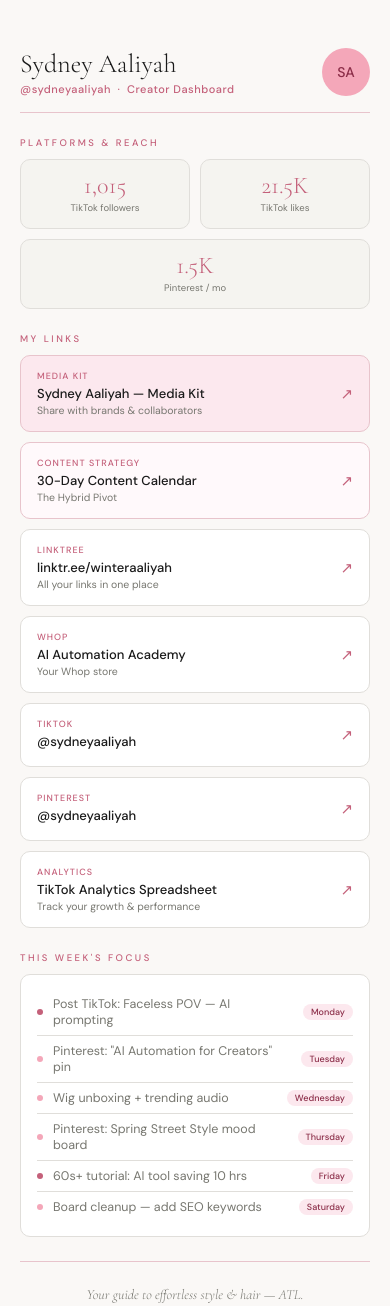
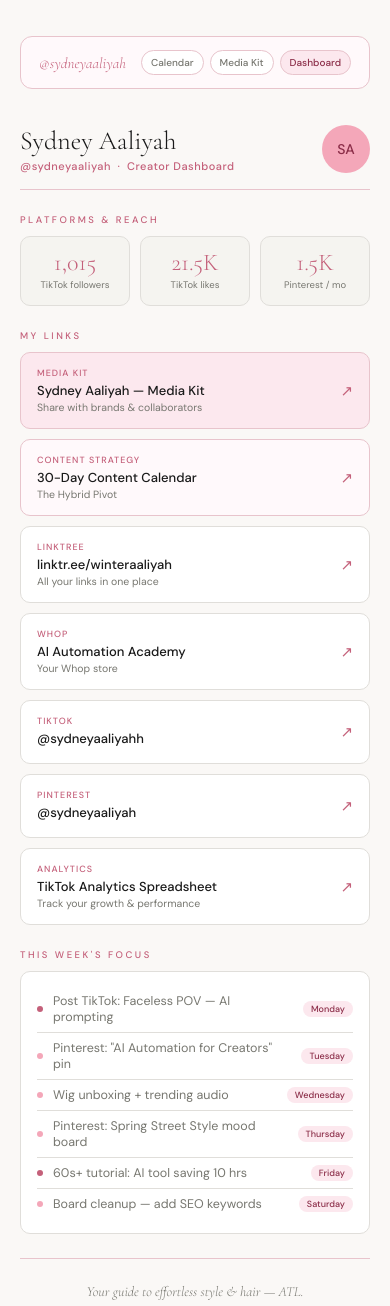
Before and after one commit to hortonllc6-coder/30-Day-Content-Calendar, a plain HTML site: page dashboard.html in a window 390 px wide. Drawn offline with nearby package versions, Linux system fonts and the light colour scheme.

Commit message:
Refactor dashboard HTML structure and styles

```diff
--- a/dashboard.html
+++ b/dashboard.html
@@ -7,244 +7,62 @@
 <link href="https://fonts.googleapis.com/css2?family=Cormorant+Garamond:ital,wght@0,300;0,400;1,300&family=DM+Sans:wght@300;400;500&display=swap" rel="stylesheet">
 <style>
   *, *::before, *::after { box-sizing: border-box; margin: 0; padding: 0; }
-
   :root {
-    --pink-deep: #8b2d48;
-    --pink-dark: #c4607a;
-    --pink-mid: #f4a7b9;
-    --pink-accent: #e87ea0;
-    --pink-pale: #fce8ee;
-    --pink-bg: #fff9fb;
-    --pink-border: #e8c4cc;
-    --gray: #777770;
-    --gray-light: #f5f4f0;
-    --border: #e0deda;
-    --black: #1a1a1a;
-    --white: #ffffff;
+    --pink-deep: #8b2d48; --pink-dark: #c4607a; --pink-mid: #f4a7b9;
+    --pink-pale: #fce8ee; --pink-bg: #fff9fb; --pink-border: #e8c4cc;
+    --gray: #777770; --gray-light: #f5f4f0; --border: #e0deda;
+    --black: #1a1a1a; --white: #ffffff;
   }
-
-  body {
-    font-family: 'DM Sans', sans-serif;
-    background: #faf8f6;
-    color: var(--black);
-    min-height: 100vh;
-    padding: 48px 20px 80px;
-  }
-
-  .dash {
-    max-width: 680px;
-    margin: 0 auto;
-  }
-
-  /* TOP */
-  .top {
-    display: flex;
-    align-items: center;
-    justify-content: space-between;
-    margin-bottom: 1.5rem;
-    padding-bottom: 1rem;
-    border-bottom: 0.5px solid var(--pink-border);
-  }
-
-  .top-left h1 {
-    font-family: 'Cormorant Garamond', serif;
-    font-size: 26px;
-    font-weight: 300;
-    margin: 0 0 3px;
-    color: var(--black);
-  }
-
-  .top-left p {
-    font-size: 11px;
-    color: var(--pink-dark);
-    font-weight: 500;
-    letter-spacing: 0.5px;
-  }
-
-  .avatar {
-    width: 48px;
-    height: 48px;
-    border-radius: 50%;
-    background: var(--pink-mid);
-    display: flex;
-    align-items: center;
-    justify-content: center;
-    font-size: 14px;
-    font-weight: 500;
-    color: var(--pink-deep);
-    flex-shrink: 0;
-  }
-
-  /* SECTION LABEL */
-  .section-label {
-    font-size: 9.5px;
-    font-weight: 500;
-    letter-spacing: 2.5px;
-    text-transform: uppercase;
-    color: var(--pink-dark);
-    margin-bottom: 10px;
-  }
-
-  /* STATS */
-  .stats-row {
-    display: grid;
-    grid-template-columns: repeat(3, minmax(0, 1fr));
-    gap: 10px;
-    margin-bottom: 1.5rem;
-  }
-
-  .stat {
-    background: var(--gray-light);
-    border-radius: 10px;
-    padding: 14px 12px;
-    text-align: center;
-    border: 0.5px solid var(--border);
-  }
-
-  .stat-n {
-    font-family: 'Cormorant Garamond', serif;
-    font-size: 24px;
-    font-weight: 300;
-    color: var(--pink-dark);
-    line-height: 1;
-    margin-bottom: 4px;
-  }
-
-  .stat-l {
-    font-size: 9.5px;
-    color: var(--gray);
-  }
-
-  /* LINKS */
-  .links-grid {
-    display: grid;
-    grid-template-columns: 1fr 1fr;
-    gap: 10px;
-    margin-bottom: 1.5rem;
-  }
-
-  .link-card {
-    border-radius: 10px;
-    padding: 14px 16px;
-    border: 0.5px solid var(--border);
-    background: var(--white);
-    display: flex;
-    align-items: center;
-    justify-content: space-between;
-    gap: 10px;
-    text-decoration: none;
-    transition: border-color 0.15s, transform 0.1s;
-  }
-
-  .link-card:hover {
-    border-color: var(--pink-dark);
-    transform: translateY(-1px);
-  }
-
+  body { font-family: 'DM Sans', sans-serif; background: #faf8f6; color: var(--black); padding: 36px 20px 80px; }
+  .dash { max-width: 680px; margin: 0 auto; }
+  .sitenav { display: flex; align-items: center; justify-content: space-between; padding: 13px 18px; background: var(--pink-bg); border: 0.5px solid var(--pink-border); border-radius: 12px; margin-bottom: 36px; }
+  .sitenav-brand { font-family: 'Cormorant Garamond', serif; font-style: italic; font-size: 15px; color: var(--pink-dark); font-weight: 300; text-decoration: none; }
+  .sitenav-links { display: flex; gap: 6px; }
+  .sitenav-links a { font-size: 11px; font-weight: 500; padding: 6px 13px; border-radius: 20px; text-decoration: none; border: 0.5px solid var(--pink-border); color: var(--gray); background: white; transition: background 0.15s; }
+  .sitenav-links a:hover, .sitenav-links a.active { background: var(--pink-pale); color: var(--pink-deep); }
+  .top { display: flex; align-items: center; justify-content: space-between; margin-bottom: 1.5rem; padding-bottom: 1rem; border-bottom: 0.5px solid var(--pink-border); }
+  .top-left h1 { font-family: 'Cormorant Garamond', serif; font-size: 26px; font-weight: 300; margin: 0 0 3px; }
+  .top-left p { font-size: 11px; color: var(--pink-dark); font-weight: 500; letter-spacing: 0.5px; }
+  .avatar { width: 48px; height: 48px; border-radius: 50%; background: var(--pink-mid); display: flex; align-items: center; justify-content: center; font-size: 14px; font-weight: 500; color: var(--pink-deep); flex-shrink: 0; }
+  .section-label { font-size: 9.5px; font-weight: 500; letter-spacing: 2.5px; text-transform: uppercase; color: var(--pink-dark); margin-bottom: 10px; }
+  .stats-row { display: grid; grid-template-columns: repeat(3, minmax(0, 1fr)); gap: 10px; margin-bottom: 1.5rem; }
+  .stat { background: var(--gray-light); border-radius: 10px; padding: 14px 12px; text-align: center; border: 0.5px solid var(--border); }
+  .stat-n { font-family: 'Cormorant Garamond', serif; font-size: 24px; font-weight: 300; color: var(--pink-dark); line-height: 1; margin-bottom: 4px; }
+  .stat-l { font-size: 9.5px; color: var(--gray); }
+  .links-grid { display: grid; grid-template-columns: 1fr 1fr; gap: 10px; margin-bottom: 1.5rem; }
+  .link-card { border-radius: 10px; padding: 14px 16px; border: 0.5px solid var(--border); background: var(--white); display: flex; align-items: center; justify-content: space-between; gap: 10px; text-decoration: none; transition: border-color 0.15s, transform 0.1s; }
+  .link-card:hover { border-color: var(--pink-dark); transform: translateY(-1px); }
   .link-card.full { grid-column: 1 / -1; }
   .link-card.pink-bg { background: var(--pink-pale); border-color: var(--pink-border); }
   .link-card.blush-bg { background: var(--pink-bg); border-color: var(--pink-border); }
-
   .link-info { min-width: 0; }
-
-  .link-tag {
-    font-size: 9px;
-    font-weight: 500;
-    letter-spacing: 1px;
-    text-transform: uppercase;
-    color: var(--pink-dark);
-    margin-bottom: 3px;
-  }
-
-  .link-title {
-    font-size: 13px;
-    font-weight: 500;
-    color: var(--black);
-    margin-bottom: 2px;
-    white-space: nowrap;
-    overflow: hidden;
-    text-overflow: ellipsis;
-  }
-
-  .link-desc {
-    font-size: 10.5px;
-    color: var(--gray);
-  }
-
-  .link-arrow {
-    font-size: 15px;
-    color: var(--pink-dark);
-    flex-shrink: 0;
-  }
-
-  /* TODO */
-  .todo-block {
-    background: var(--white);
-    border: 0.5px solid var(--border);
-    border-radius: 10px;
-    padding: 14px 16px;
-    margin-bottom: 1.5rem;
-  }
-
-  .todo-item {
-    display: flex;
-    align-items: center;
-    gap: 10px;
-    padding: 7px 0;
-    border-bottom: 0.5px solid var(--border);
-    font-size: 12.5px;
-    color: var(--gray);
-  }
-
+  .link-tag { font-size: 9px; font-weight: 500; letter-spacing: 1px; text-transform: uppercase; color: var(--pink-dark); margin-bottom: 3px; }
+  .link-title { font-size: 13px; font-weight: 500; color: var(--black); margin-bottom: 2px; white-space: nowrap; overflow: hidden; text-overflow: ellipsis; }
+  .link-desc { font-size: 10.5px; color: var(--gray); }
+  .link-arrow { font-size: 15px; color: var(--pink-dark); flex-shrink: 0; }
+  .todo-block { background: var(--white); border: 0.5px solid var(--border); border-radius: 10px; padding: 14px 16px; margin-bottom: 1.5rem; }
+  .todo-item { display: flex; align-items: center; gap: 10px; padding: 7px 0; border-bottom: 0.5px solid var(--border); font-size: 12.5px; color: var(--gray); }
   .todo-item:last-child { border-bottom: none; }
-
-  .todo-dot {
-    width: 6px; height: 6px;
-    border-radius: 50%;
-    background: var(--pink-mid);
-    flex-shrink: 0;
-  }
-
+  .todo-dot { width: 6px; height: 6px; border-radius: 50%; background: var(--pink-mid); flex-shrink: 0; }
   .todo-dot.urgent { background: var(--pink-dark); }
-
-  .badge-sm {
-    margin-left: auto;
-    font-size: 9px;
-    padding: 2px 8px;
-    border-radius: 10px;
-    font-weight: 500;
-    background: var(--pink-pale);
-    color: var(--pink-deep);
-    white-space: nowrap;
-    flex-shrink: 0;
-  }
-
-  /* FOOTER */
-  .footer {
-    text-align: center;
-    padding-top: 1.5rem;
-    border-top: 0.5px solid var(--pink-border);
-  }
-
-  .footer p {
-    font-family: 'Cormorant Garamond', serif;
-    font-style: italic;
-    font-size: 14px;
-    color: var(--gray);
-  }
-
-  @media (max-width: 520px) {
-    .links-grid { grid-template-columns: 1fr; }
-    .link-card.full { grid-column: 1; }
-    .stats-row { grid-template-columns: 1fr 1fr; }
-    .stats-row .stat:last-child { grid-column: 1 / -1; }
-  }
+  .badge-sm { margin-left: auto; font-size: 9px; padding: 2px 8px; border-radius: 10px; font-weight: 500; background: var(--pink-pale); color: var(--pink-deep); white-space: nowrap; flex-shrink: 0; }
+  .footer { text-align: center; padding-top: 1.5rem; border-top: 0.5px solid var(--pink-border); }
+  .footer p { font-family: 'Cormorant Garamond', serif; font-style: italic; font-size: 14px; color: var(--gray); }
+  @media (max-width: 520px) { .links-grid { grid-template-columns: 1fr; } .link-card.full { grid-column: 1; } .sitenav-links a { padding: 5px 9px; font-size: 10px; } }
 </style>
 </head>
 <body>
 <div class="dash">
 
-  <!-- TOP -->
+  <nav class="sitenav">
+    <a class="sitenav-brand" href="index.html">@sydneyaaliyah</a>
+    <div class="sitenav-links">
+      <a href="index.html">Calendar</a>
+      <a href="mediakit.html">Media Kit</a>
+      <a href="dashboard.html" class="active">Dashboard</a>
+    </div>
+  </nav>
+
   <div class="top">
     <div class="top-left">
       <h1>Sydney Aaliyah</h1>
@@ -253,129 +71,56 @@
     <div class="avatar">SA</div>
   </div>
 
-  <!-- STATS -->
   <p class="section-label">Platforms &amp; Reach</p>
   <div class="stats-row">
-    <div class="stat">
-      <div class="stat-n">1,015</div>
-      <div class="stat-l">TikTok followers</div>
-    </div>
-    <div class="stat">
-      <div class="stat-n">21.5K</div>
-      <div class="stat-l">TikTok likes</div>
-    </div>
-    <div class="stat">
-      <div class="stat-n">1.5K</div>
-      <div class="stat-l">Pinterest / mo</div>
-    </div>
+    <div class="stat"><div class="stat-n">1,015</div><div class="stat-l">TikTok followers</div></div>
+    <div class="stat"><div class="stat-n">21.5K</div><div class="stat-l">TikTok likes</div></div>
+    <div class="stat"><div class="stat-n">1.5K</div><div class="stat-l">Pinterest / mo</div></div>
   </div>
 
-  <!-- LINKS -->
   <p class="section-label">My Links</p>
   <div class="links-grid">
-
     <a class="link-card pink-bg full" href="https://hortonllc6-coder.github.io/30-Day-Content-Calendar/mediakit.html" target="_blank">
-      <div class="link-info">
-        <div class="link-tag">Media Kit</div>
-        <div class="link-title">Sydney Aaliyah — Media Kit</div>
-        <div class="link-desc">Share with brands &amp; collaborators</div>
-      </div>
+      <div class="link-info"><div class="link-tag">Media Kit</div><div class="link-title">Sydney Aaliyah — Media Kit</div><div class="link-desc">Share with brands &amp; collaborators</div></div>
       <div class="link-arrow">↗</div>
     </a>
-
     <a class="link-card blush-bg full" href="https://hortonllc6-coder.github.io/30-Day-Content-Calendar/" target="_blank">
-      <div class="link-info">
-        <div class="link-tag">Content Strategy</div>
-        <div class="link-title">30-Day Content Calendar</div>
-        <div class="link-desc">The Hybrid Pivot</div>
-      </div>
+      <div class="link-info"><div class="link-tag">Content Strategy</div><div class="link-title">30-Day Content Calendar</div><div class="link-desc">The Hybrid Pivot</div></div>
       <div class="link-arrow">↗</div>
     </a>
-
     <a class="link-card" href="https://linktr.ee/winteraaliyah" target="_blank">
-      <div class="link-info">
-        <div class="link-tag">Linktree</div>
-        <div class="link-title">linktr.ee/winteraaliyah</div>
-        <div class="link-desc">All your links in one place</div>
-      </div>
+      <div class="link-info"><div class="link-tag">Linktree</div><div class="link-title">linktr.ee/winteraaliyah</div><div class="link-desc">All your links in one place</div></div>
       <div class="link-arrow">↗</div>
     </a>
-
     <a class="link-card" href="https://whop.com/ai-automation-academy-62c6" target="_blank">
-      <div class="link-info">
-        <div class="link-tag">Whop</div>
-        <div class="link-title">AI Automation Academy</div>
-        <div class="link-desc">Your Whop store</div>
-      </div>
+      <div class="link-info"><div class="link-tag">Whop</div><div class="link-title">AI Automation Academy</div><div class="link-desc">Your Whop store</div></div>
       <div class="link-arrow">↗</div>
     </a>
-
-    <a class="link-card" href="https://www.tiktok.com/@sydneyaaliyah" target="_blank">
-      <div class="link-info">
-        <div class="link-tag">TikTok</div>
-        <div class="link-title">@sydneyaaliyah</div>
-      </div>
+    <a class="link-card" href="https://www.tiktok.com/@sydneyaaliyahh" target="_blank">
+      <div class="link-info"><div class="link-tag">TikTok</div><div class="link-title">@sydneyaaliyahh</div></div>
       <div class="link-arrow">↗</div>
     </a>
-
-    <a class="link-card" href="https://www.pinterest.com/sydneyaaliyah" target="_blank">
-      <div class="link-info">
-        <div class="link-tag">Pinterest</div>
-        <div class="link-title">@sydneyaaliyah</div>
-      </div>
+    <a class="link-card" href="https://pin.it/41YUcb4Qn" target="_blank">
+      <div class="link-info"><div class="link-tag">Pinterest</div><div class="link-title">@sydneyaaliyah</div></div>
       <div class="link-arrow">↗</div>
     </a>
-
     <a class="link-card full" href="https://docs.google.com/spreadsheets/d/1q63EmJNiVNgVENPtrOmVZR1T2kL8VuGC/edit?gid=1389369984#gid=1389369984" target="_blank">
-      <div class="link-info">
-        <div class="link-tag">Analytics</div>
-        <div class="link-title">TikTok Analytics Spreadsheet</div>
-        <div class="link-desc">Track your growth &amp; performance</div>
-      </div>
+      <div class="link-info"><div class="link-tag">Analytics</div><div class="link-title">TikTok Analytics Spreadsheet</div><div class="link-desc">Track your growth &amp; performance</div></div>
       <div class="link-arrow">↗</div>
     </a>
-
   </div>
 
-  <!-- THIS WEEK -->
   <p class="section-label">This Week's Focus</p>
   <div class="todo-block">
-    <div class="todo-item">
-      <div class="todo-dot urgent"></div>
-      Post TikTok: Faceless POV — AI prompting
-      <span class="badge-sm">Monday</span>
-    </div>
-    <div class="todo-item">
-      <div class="todo-dot"></div>
-      Pinterest: "AI Automation for Creators" pin
-      <span class="badge-sm">Tuesday</span>
-    </div>
-    <div class="todo-item">
-      <div class="todo-dot"></div>
-      Wig unboxing + trending audio
-      <span class="badge-sm">Wednesday</span>
-    </div>
-    <div class="todo-item">
-      <div class="todo-dot"></div>
-      Pinterest: Spring Street Style mood board
-      <span class="badge-sm">Thursday</span>
-    </div>
-    <div class="todo-item">
-      <div class="todo-dot urgent"></div>
-      60s+ tutorial: AI tool saving 10 hrs
-      <span class="badge-sm">Friday</span>
-    </div>
-    <div class="todo-item">
-      <div class="todo-dot"></div>
-      Board cleanup — add SEO keywords
-      <span class="badge-sm">Saturday</span>
-    </div>
+    <div class="todo-item"><div class="todo-dot urgent"></div>Post TikTok: Faceless POV — AI prompting<span class="badge-sm">Monday</span></div>
+    <div class="todo-item"><div class="todo-dot"></div>Pinterest: "AI Automation for Creators" pin<span class="badge-sm">Tuesday</span></div>
+    <div class="todo-item"><div class="todo-dot"></div>Wig unboxing + trending audio<span class="badge-sm">Wednesday</span></div>
+    <div class="todo-item"><div class="todo-dot"></div>Pinterest: Spring Street Style mood board<span class="badge-sm">Thursday</span></div>
+    <div class="todo-item"><div class="todo-dot urgent"></div>60s+ tutorial: AI tool saving 10 hrs<span class="badge-sm">Friday</span></div>
+    <div class="todo-item"><div class="todo-dot"></div>Board cleanup — add SEO keywords<span class="badge-sm">Saturday</span></div>
   </div>
 
-  <!-- FOOTER -->
-  <div class="footer">
-    <p>Your guide to effortless style &amp; hair — ATL.</p>
-  </div>
+  <div class="footer"><p>Your guide to effortless style &amp; hair — ATL.</p></div>
 
 </div>
 </body>
```
